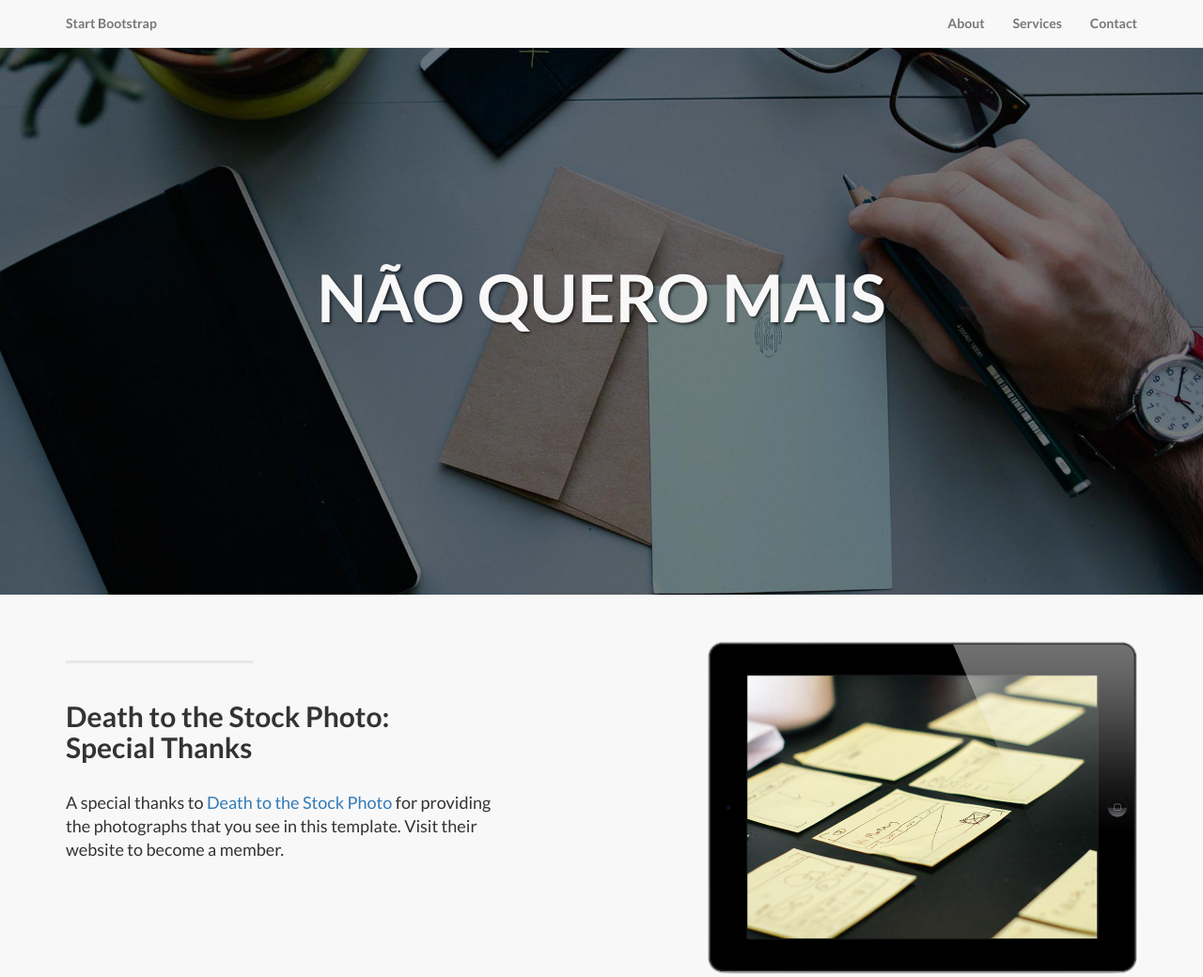
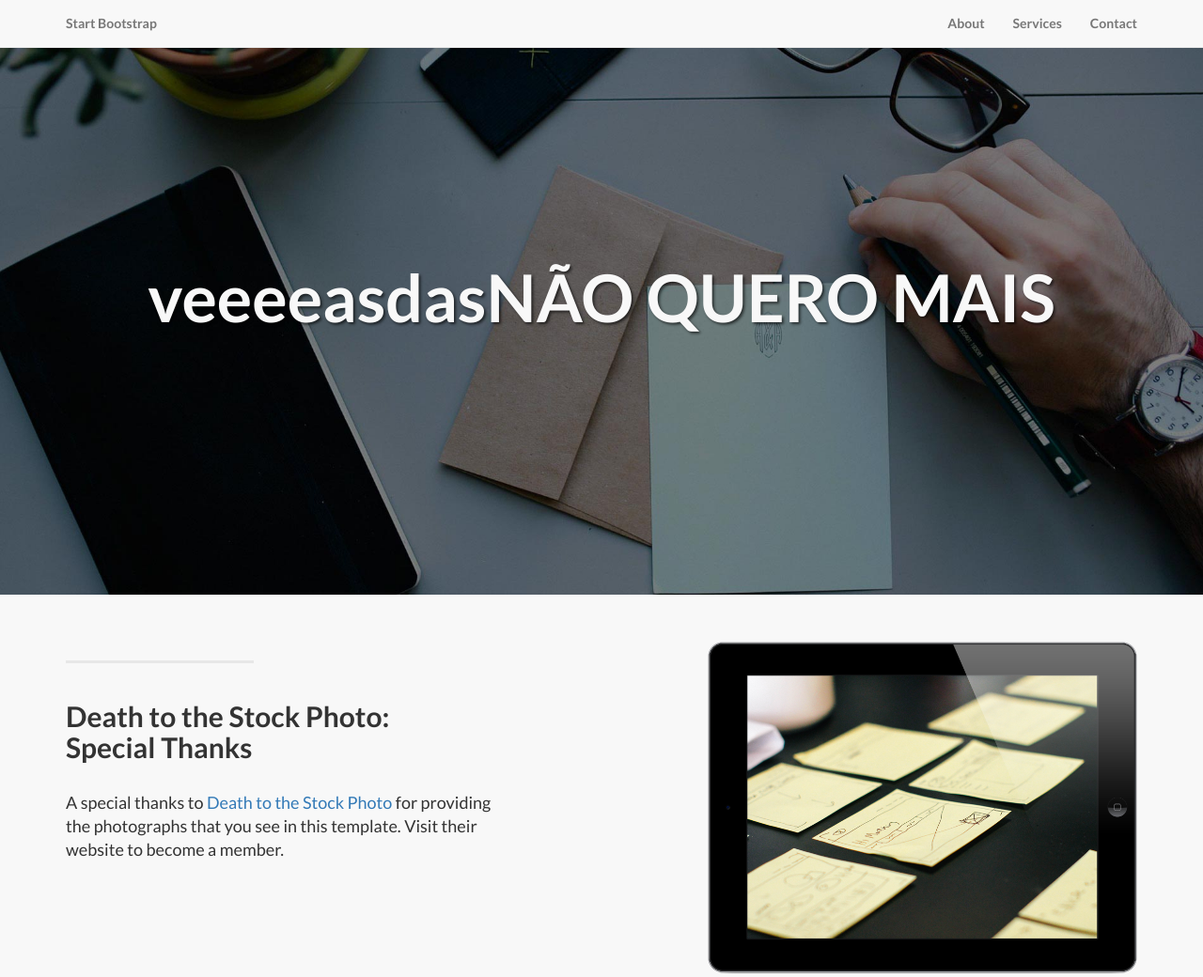
Before and after one commit to gbgdev/tcc, a plain HTML site: page index.html in a window 1280 px wide. Shown: the top 1040 px of the page at 94% size. Drawn offline with Linux system fonts and the light colour scheme.

Commit message:
asdasdas

```diff
--- a/index.html
+++ b/index.html
@@ -9,7 +9,7 @@
     <meta name="description" content="">
     <meta name="author" content="">
 
-    <title>HUE HUE HUE</title>
+    <title>HUE HUE HUE2</title>
 
     <!-- Bootstrap Core CSS -->
     <link href="css/bootstrap.min.css" rel="stylesheet">
@@ -73,7 +73,7 @@
             <div class="row">
                 <div class="col-lg-12">
                     <div class="intro-message">
-                        <h1>NÃO QUERO MAIS</h1>
+                        <h1>veeeeasdasNÃO QUERO MAIS</h1>
                     </div>
                 </div>
             </div>
```
